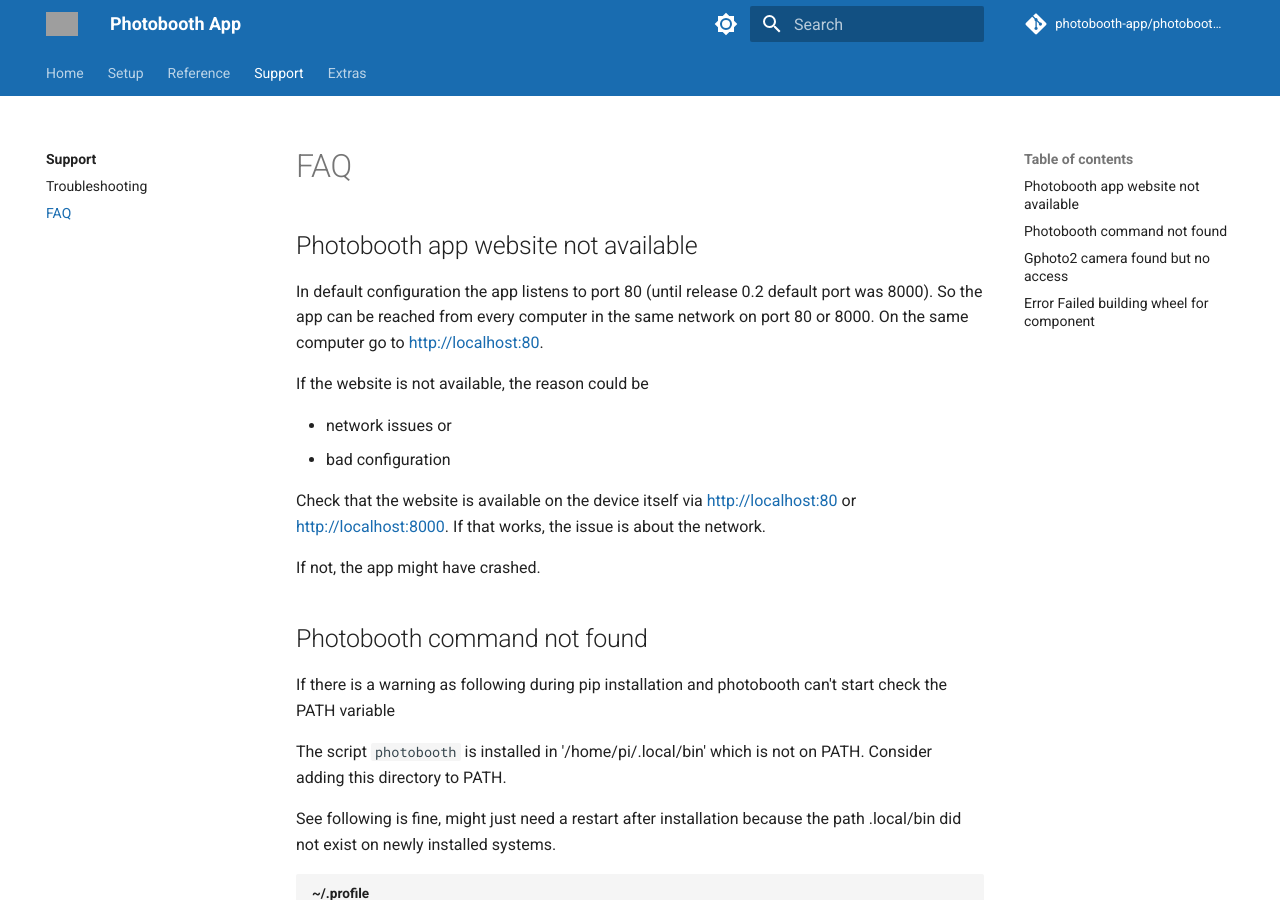
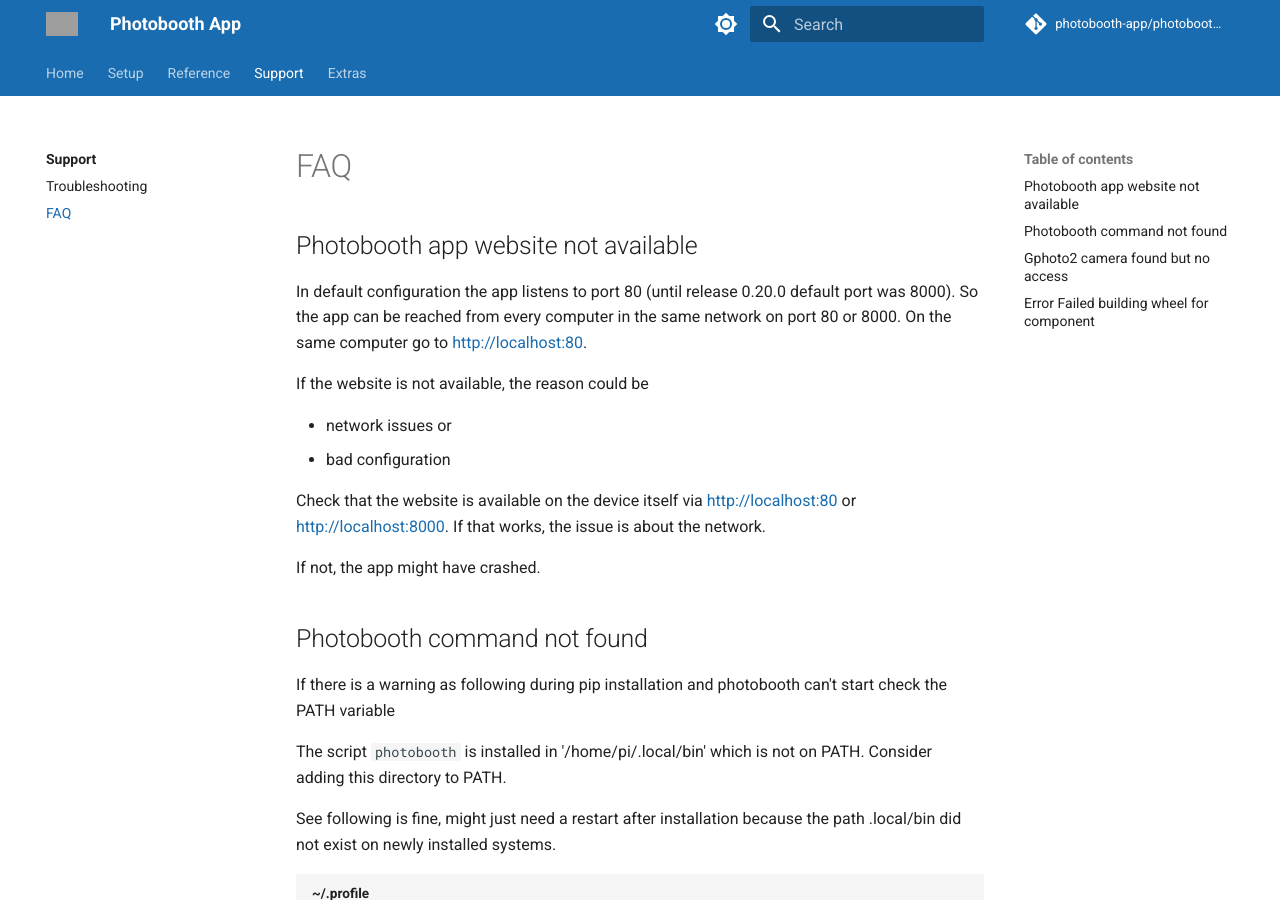
Before and after one commit to photobooth-app/photobooth-docs, an MkDocs documentation site: the page built from docs/support/faq.md, in a window 1280 px wide and 900 px high. Built offline with MkDocs 1.6.1 and Material for MkDocs 9.7.7, drawn with Linux system fonts in a browser that asks for light colours; comment, search, counter and statistics services are not loaded; grey boxes are pictures that could not be loaded.

Commit message:
corrected version info

```diff
--- a/docs/support/faq.md
+++ b/docs/support/faq.md
@@ -2,7 +2,7 @@
 
 ## Photobooth app website not available
 
-In default configuration the app listens to port 80 (until release 0.2 default port was 8000).
+In default configuration the app listens to port 80 (until release 0.20.0 default port was 8000).
 So the app can be reached from every computer in the same network on port 80 or 8000. On the same computer go to <http://localhost:80>.
 
 If the website is not available, the reason could be
```
